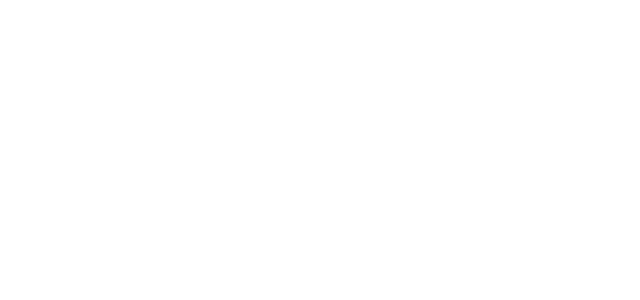
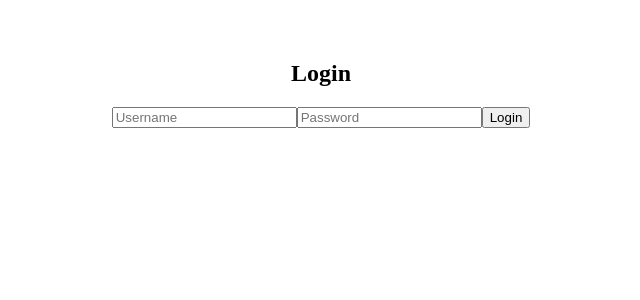
Before and after one commit to shaikah572/community-accessibility-map-frontend, a React (Vite) app: page /login in a window 1280 px wide. Before the commit this address had no page. Shown: the top 300 px of the page, without its empty margins (319-959 px from the left). Built offline with nearby package versions, Linux system fonts and the light colour scheme.

Commit message:
created login component

```diff
--- a/src/App.jsx
+++ b/src/App.jsx
@@ -2,8 +2,10 @@
 import axios from 'axios'
 import { BrowserRouter as Router, Routes, Route } from 'react-router'
 import { getUserFromToken } from './lib/auth'
+import './App.css'
+
 import MapDisplay from './components/MapDisplay/MapDisplay'
-import './App.css'
+import Login from './components/Auth/Login'
 
 const App = () => {
 
@@ -12,6 +14,7 @@
   return (
     <Router>
       <Routes>
+        <Route path='/login' element={ <Login setUser={setUser} />} />
         <Route path='/' element={<MapDisplay user={user} />} />
       </Routes>
     </Router>
--- /dev/null
+++ b/src/components/Auth/Login.jsx
@@ -0,0 +1,34 @@
+import { useState } from 'react'
+import axios from 'axios'
+import { getUserFromToken, saveTokens } from '../../lib/auth'
+import { useNavigate } from 'react-router'
+
+const Login = ({ setUser }) => {
+
+    const [username, setUsername] = useState('')
+    const [password, setPassword] = useState('')
+    const navigate = useNavigate()
+
+    const handleSubmit = async (event) => {
+        event.preventDefault()
+        try {
+            const response = await axios.post('http://127.0.0.1:8000/api/login/', { username, password })
+            saveTokens(response.data.access, response.data.refresh)
+            setUser(getUserFromToken())
+            navigate('/')
+        } catch (error) {
+            console.error(error)
+        }
+    }
+
+    return (
+        <form onSubmit={handleSubmit}>
+            <h2>Login</h2>
+            <input placeholder="Username" value={username} onChange={e => setUsername(e.target.value)} />
+            <input type="password" placeholder="Password" value={password} onChange={e => setPassword(e.target.value)} />
+            <button type="submit">Login</button>
+        </form>
+    )
+}
+
+export default Login
```
